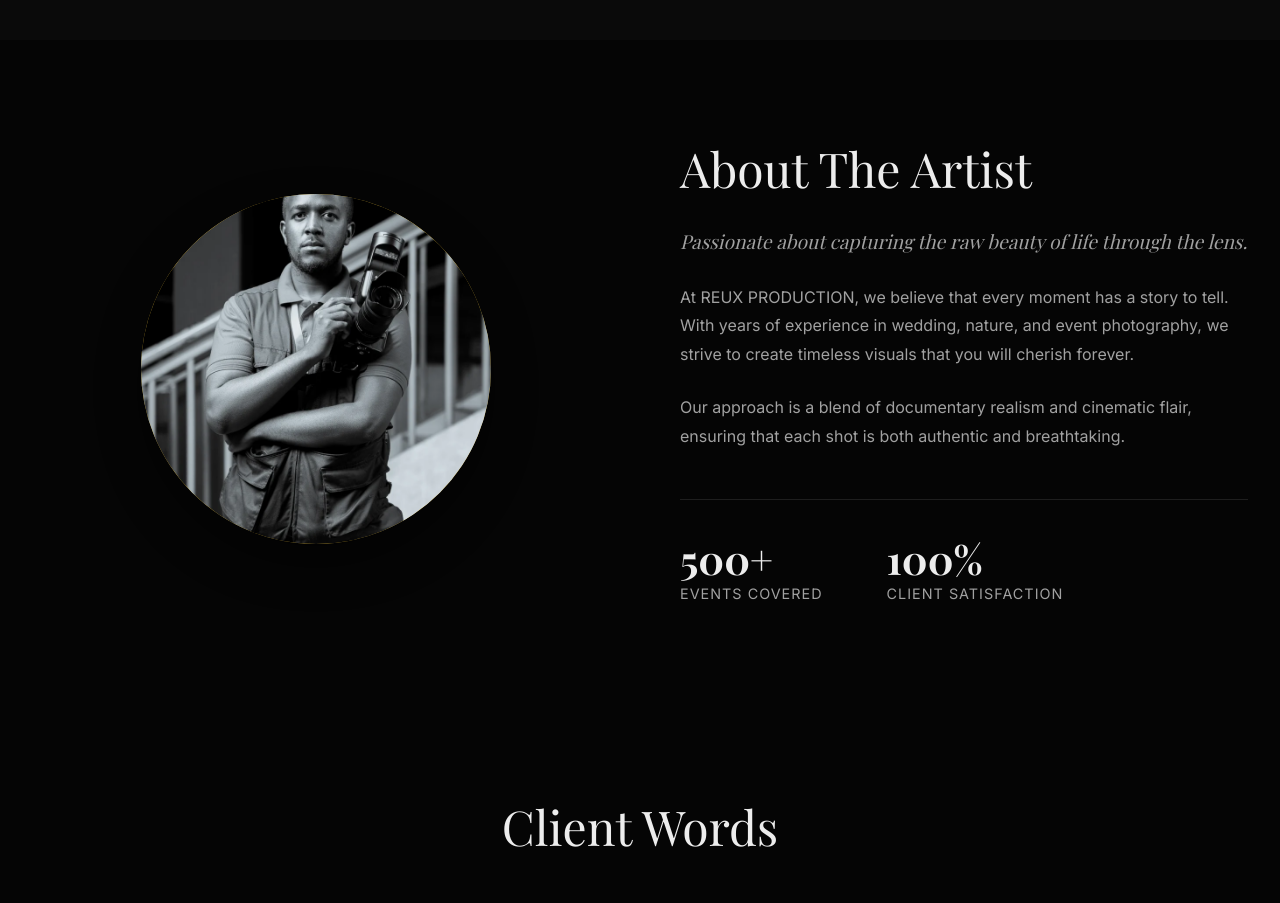
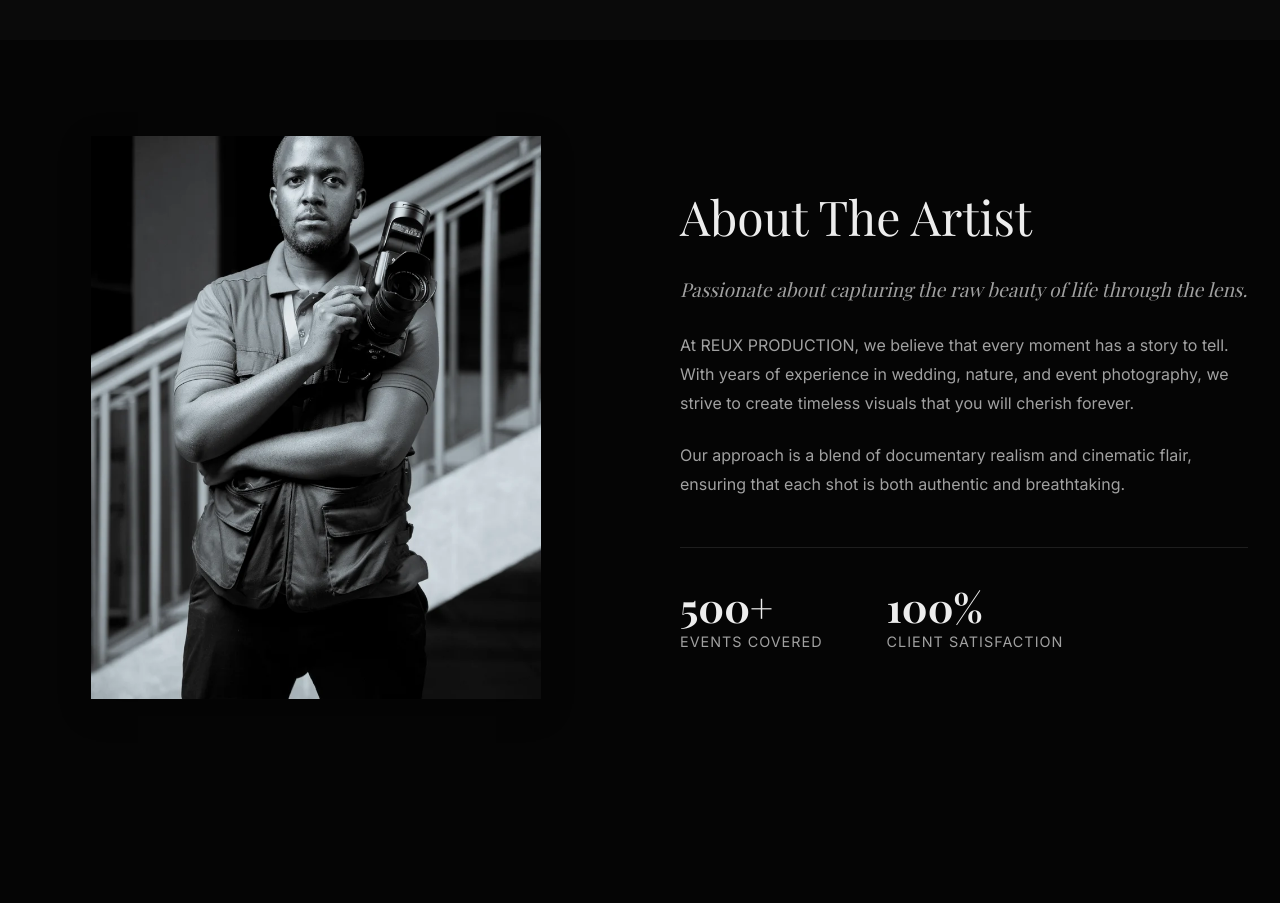
Before and after one commit to Fidelkyalo/Reux-Production, a React (Vite) app: page / in a window 1280 px wide. Shown: the part 1240-2143 px from the top of the page. Built offline with nearby package versions, Linux system fonts and the light colour scheme; no server answers; the database is empty; a web font is replaced by a local one.

Commit message:
style: remove About image crop and frame for a natural full-image look

```diff
--- a/src/components/About.css
+++ b/src/components/About.css
@@ -19,34 +19,14 @@
 
 .about-image img {
     width: 100%;
-    max-width: 350px;
-    aspect-ratio: 1/1;
-    object-fit: cover;
-    object-position: center 15%;
-    border-radius: 50%;
+    max-width: 450px;
+    object-fit: contain;
     position: relative;
     z-index: 2;
-    box-shadow: 0 20px 40px rgba(0, 0, 0, 0.5);
+    box-shadow: 0 10px 30px rgba(0, 0, 0, 0.3);
 }
 
-.about-image .frame {
-    position: absolute;
-    top: 50%;
-    left: 50%;
-    transform: translate(-50%, -50%);
-    width: 350px;
-    height: 100%;
-    max-height: 466px;
-    /* Based on 3/4 aspect ratio */
-    border: 2px solid var(--accent);
-    border-radius: 50%;
-    z-index: 1;
-    transition: transform 0.3s ease;
-}
-
-.about-image:hover .frame {
-    transform: translate(-45%, -45%);
-}
+/* Frame removed as per request */
 
 .about-text h2 {
     font-size: 3rem;
--- a/src/components/About.jsx
+++ b/src/components/About.jsx
@@ -14,7 +14,6 @@ export default function About() {
             <div className="container about-content">
                 <div className="about-image">
                     {profileImg && <img src={profileImg} alt="Photographer Profile" />}
-                    <div className="frame"></div>
                 </div>
                 <div className="about-text">
                     <h2>About The Artist</h2>
```
